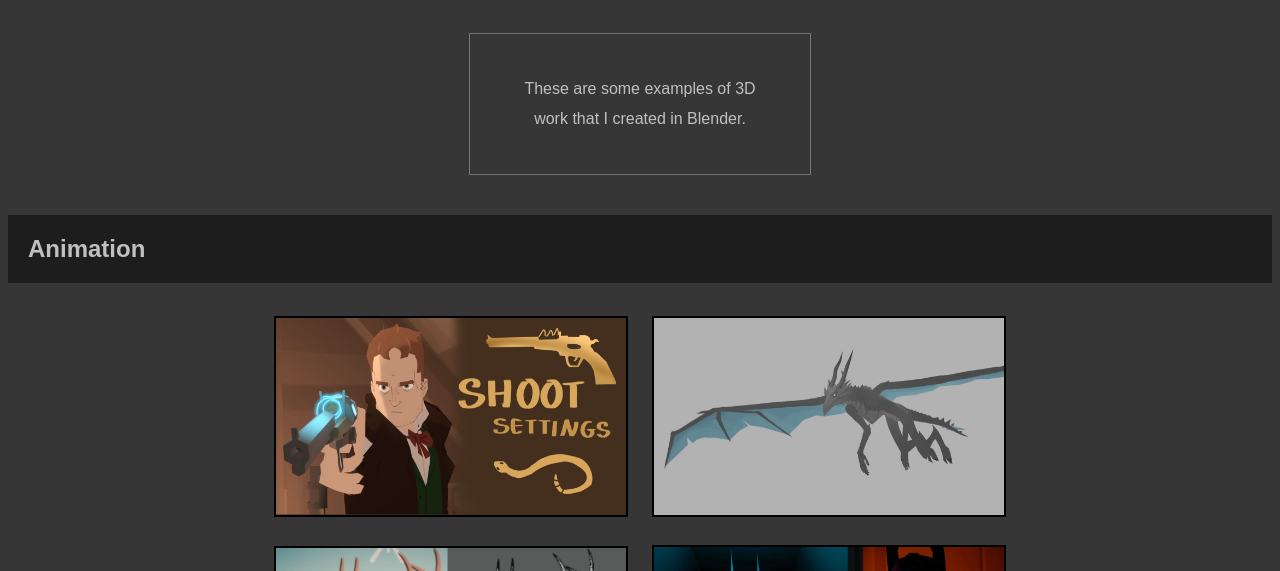
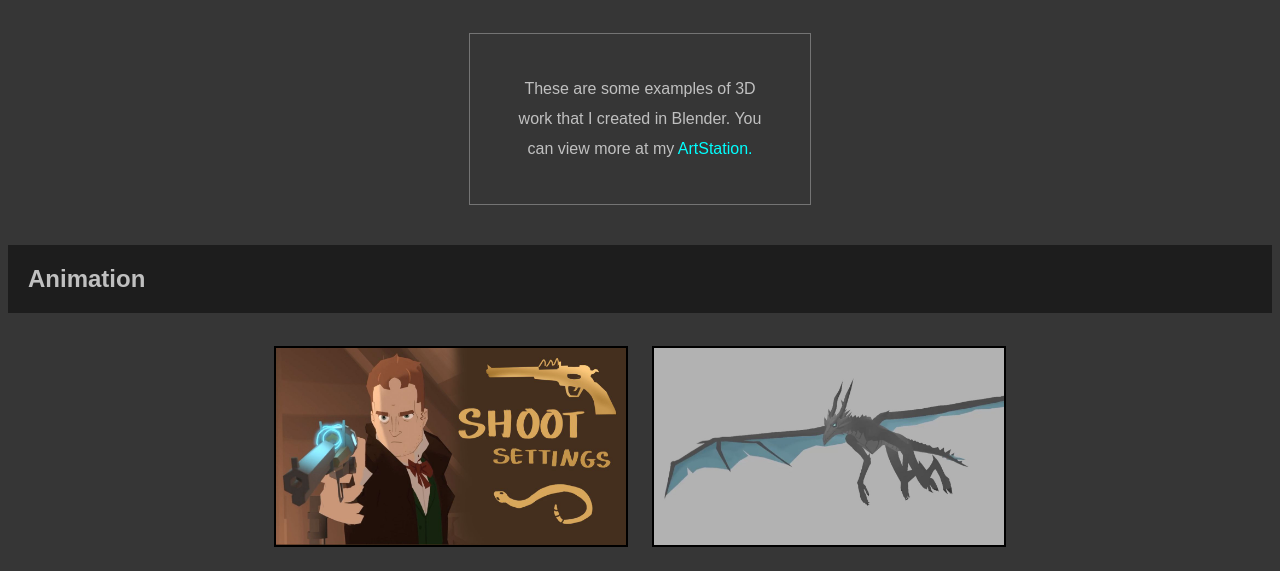
Before and after one commit to AshleyEM/AshleyEM.github.io, a plain HTML site: page 3d.html in a window 1280 px wide. Shown: the part 229-800 px from the top of the page. Drawn offline with Linux system fonts and the light colour scheme.

Commit message:
Update 3d.html

```diff
--- a/3d.html
+++ b/3d.html
@@ -123,6 +123,7 @@
 
 <div id="intro">
     These are some examples of 3D work that I created in Blender.
+    You can view more at my <a href="https://www.artstation.com/ashem">ArtStation.</a>
 </div>
 
 <!--hidden-->
```
